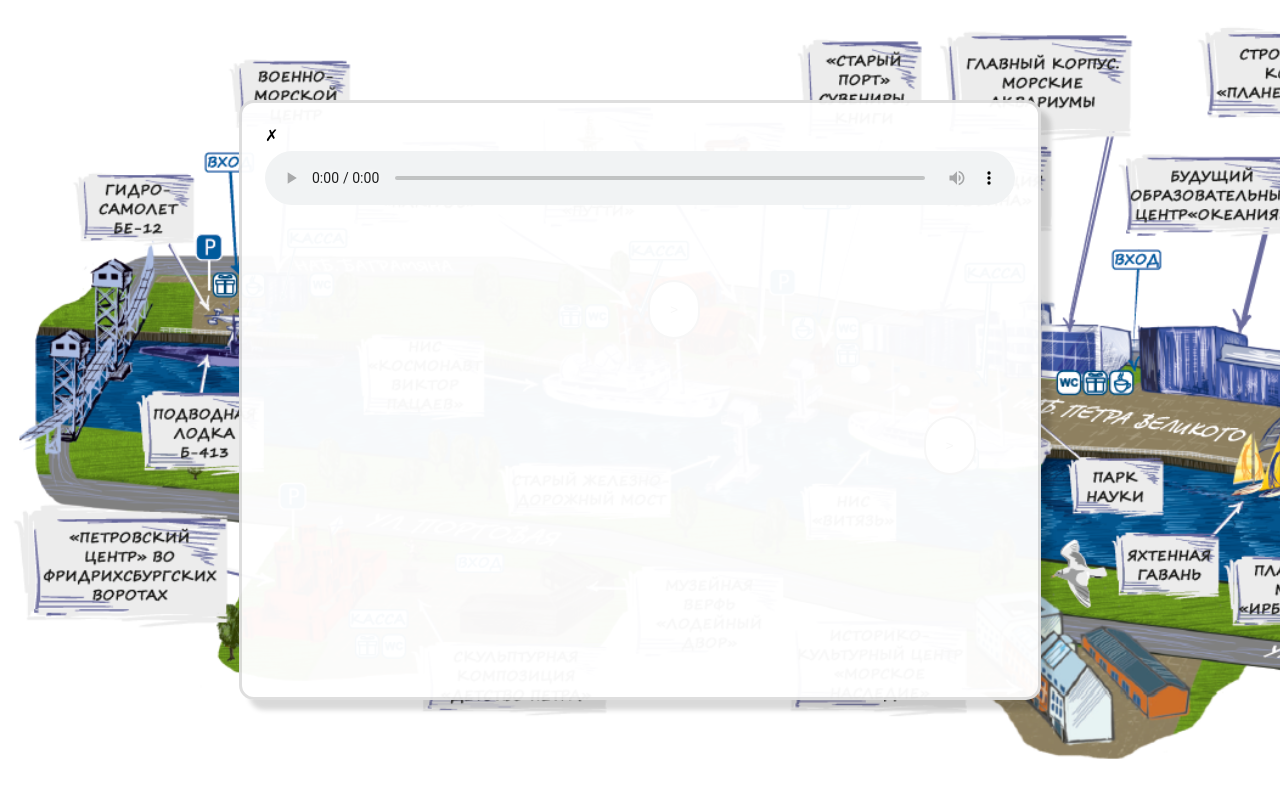
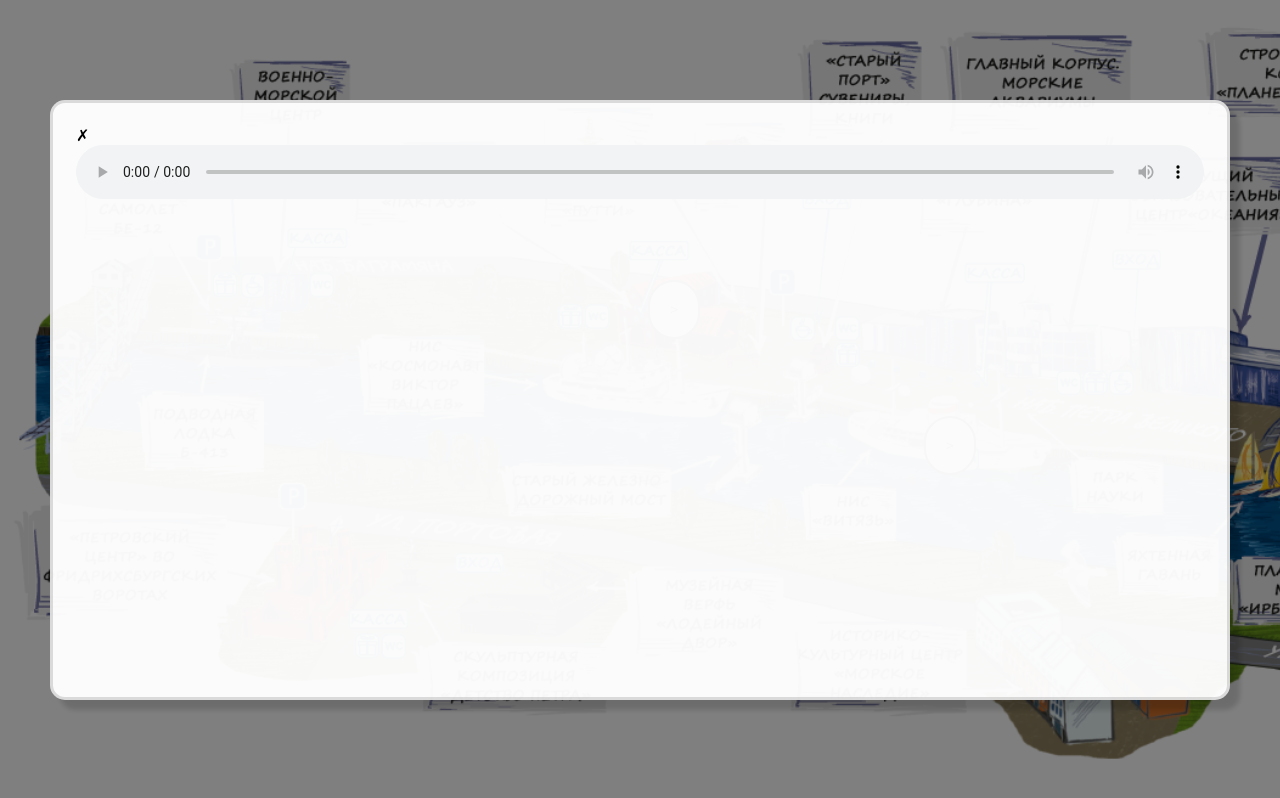
Before and after one commit to OlegMarkoF/audio-guide-mwo, a plain HTML site: page index.html in a window 1280 px wide. Both pictures are taken after a click on the button 949 px from the left and 445 px from the top of the page. Drawn offline with Linux system fonts and the light colour scheme.

Commit message:
Приложение для ММО. Добавлены аудио

```diff
--- a/style.css
+++ b/style.css
@@ -1,3 +1,7 @@
+* {
+  box-sizing: border-box;
+}
+
 body, html {
   margin: 0;
   padding: 0;
@@ -29,7 +33,6 @@ img {
   /* display: none; */
   margin: auto;
   width: 100%;
-  height: 60px;
 }
 
 .playback {
@@ -59,24 +62,35 @@ img {
 }
 
 /* модальное окно */
+
+.modal::before {
+  content: '';
+  position: fixed;
+  inset: 0;
+  width: 100vw;
+  height: 100vh;
+  background: rgba(0, 0, 0, .5);
+}
 .modal {
   display: none;
-  position: fixed;
+  /* position: fixed; */
+  padding: 50px;
   flex-direction: column;
   align-items: center;
   justify-content: flex-end;
-  left: 0;
-  bottom: 0;
+  /* left: 0;
+  bottom: 0; */
   width: 100%;
-  height: 100vh;
+  height: 100%;
+  background: rgba(0, 0, 0, .5);
   z-index: 5;
 }
 .modal-content {
   position: fixed;
   inset: 0;
-  margin: 100px auto;
+  margin: 100px 50px;
   padding: 23px;
-  width: 750px;
+  max-width: 100%;
   border-radius: 15px;
   background: rgba(255, 255, 255, 0.97);
   border: 3px solid rgba(59, 59, 59, 0.164);
```
